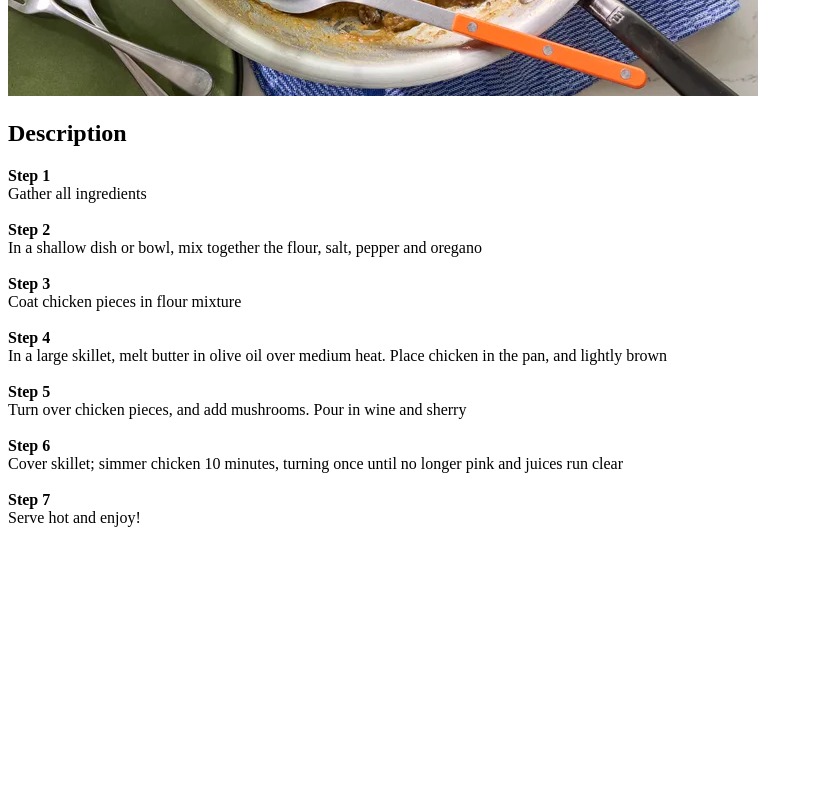
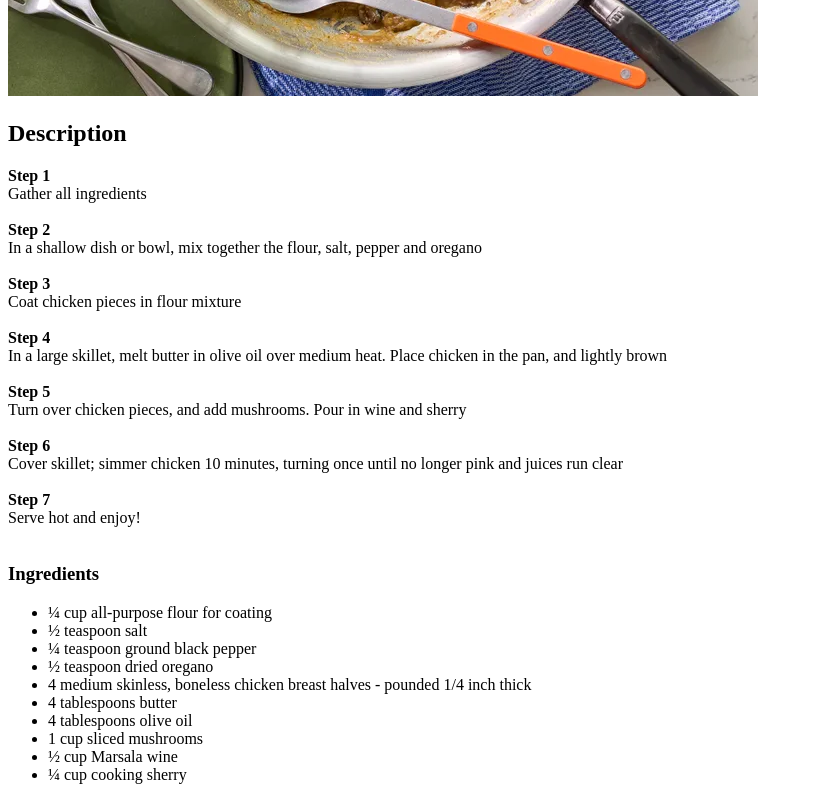
Before and after one commit to SAMIF49/odin-recipes, a plain HTML site: page recipes/chicken-marsala.html in a window 1280 px wide. Shown: the part 572-1372 px from the top of the page, without its empty margins (0-813 px from the left). Before the commit the page ends 1133 px from the top, so only its background shows below. Drawn offline with Linux system fonts and the light colour scheme.

Commit message:
Add Ingredients heading and list of Ingredients to 'Chicken Marsala' page

```diff
--- a/recipes/chicken-marsala.html
+++ b/recipes/chicken-marsala.html
@@ -48,6 +48,20 @@
             <br>
             Serve hot and enjoy!
             <br><br>
+
+            <h3>Ingredients</h3>
+            <ul>
+                <li>¼ cup all-purpose flour for coating</li>
+                <li>½ teaspoon salt</li>
+                <li>¼ teaspoon ground black pepper</li>
+                <li>½ teaspoon dried oregano</li>
+                <li>4 medium skinless, boneless chicken breast halves - pounded 1/4 inch thick</li>
+                <li>4 tablespoons butter</li>
+                <li>4 tablespoons olive oil</li>
+                <li>1 cup sliced mushrooms</li>
+                <li>½ cup Marsala wine</li>
+                <li>¼ cup cooking sherry</li>
+            </ul>
         </p>
     </body>
 </html>
```
